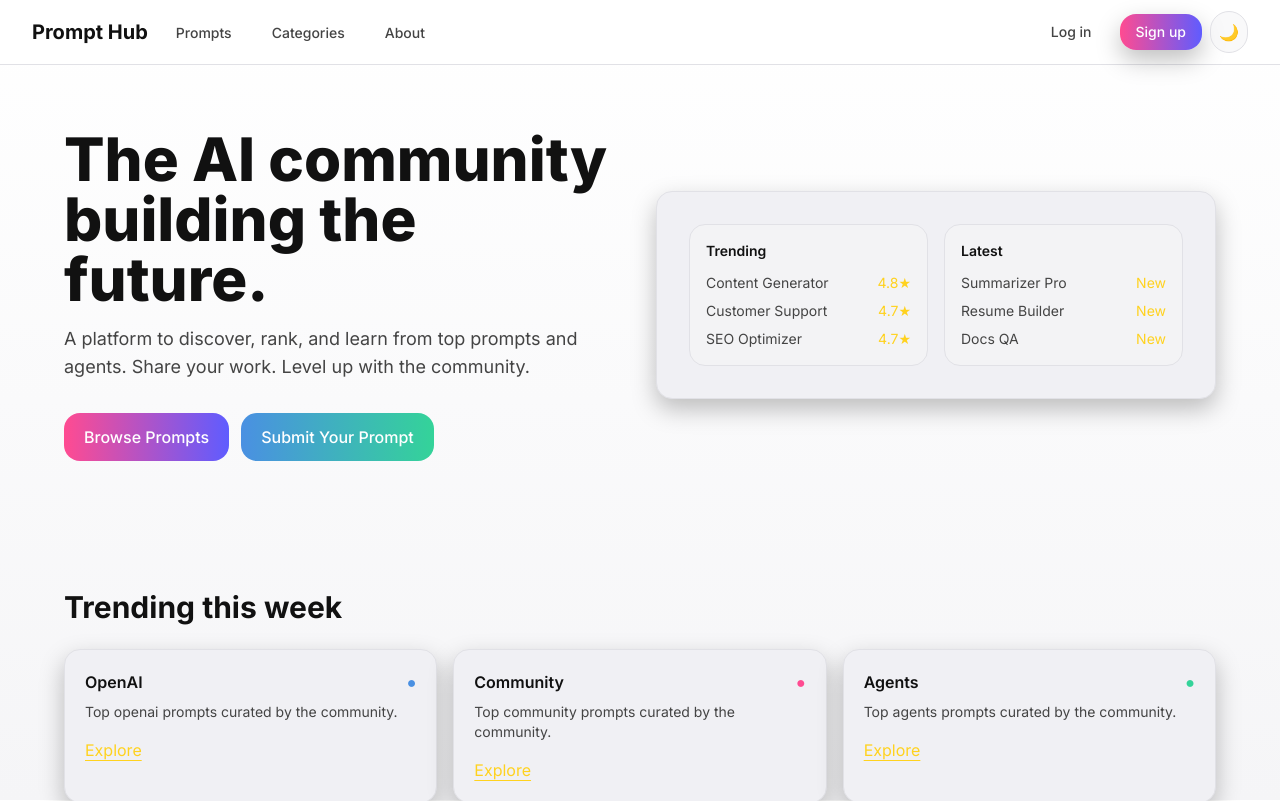
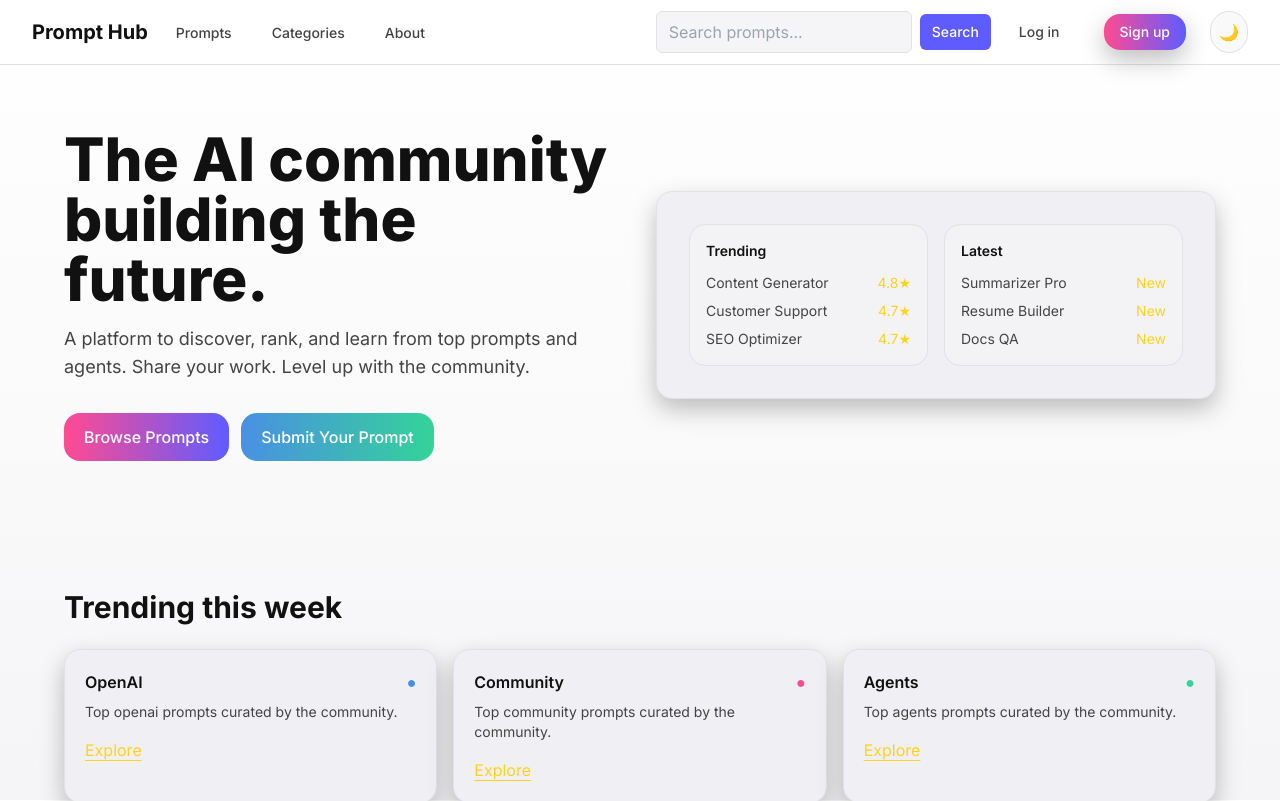
Before and after one commit to ZionX42/rate-my-prompt, a Next.js app: page / in a window 1280 px wide. Shown: the top 801 px of the page. Built offline with nearby package versions, Linux system fonts and the light colour scheme; no server answers; the database is empty.

Commit message:
feat(search): add SearchInput component and integrate in Navigation; add tests and mocks for next/navigation; mark 5.3.1 done in TASKS.md

```diff
--- a/components/Navigation.tsx
+++ b/components/Navigation.tsx
@@ -1,6 +1,7 @@
 import Link from 'next/link';
 import React from 'react';
 import ThemeToggle from './ui/ThemeToggle';
+import SearchInput from './ui/SearchInput';
 
 const Navigation = () => {
   return (
@@ -37,7 +38,8 @@ const Navigation = () => {
           </div>
 
           {/* Right side navigation items */}
-          <div className="hidden sm:ml-6 sm:flex sm:items-center">
+          <div className="hidden sm:ml-6 sm:flex sm:items-center gap-4">
+            <SearchInput />
             <Link
               href="/login"
               className="text-subtext hover:text-heading px-3 py-2 rounded-md text-sm font-medium"
--- /dev/null
+++ b/components/ui/SearchInput.tsx
@@ -0,0 +1,38 @@
+"use client";
+
+import React from 'react';
+import { useRouter } from 'next/navigation';
+
+export default function SearchInput() {
+  const router = useRouter();
+  const [q, setQ] = React.useState('');
+
+  function onSubmit(e: React.FormEvent<HTMLFormElement>) {
+    e.preventDefault();
+    const term = q.trim();
+    if (!term) return;
+    router.push(`/search?q=${encodeURIComponent(term)}`);
+  }
+
+  return (
+    <form role="search" aria-label="Site" onSubmit={onSubmit} className="hidden sm:flex items-center gap-2">
+      <label htmlFor="site-search" className="sr-only">Search</label>
+      <input
+        id="site-search"
+        name="q"
+        value={q}
+        onChange={(e) => setQ(e.target.value)}
+        placeholder="Search prompts..."
+        className="w-64 px-3 py-2 rounded-md bg-surface text-subtext placeholder:text-muted border border-border focus:outline-none focus:ring-2 focus:ring-accent-indigo"
+        aria-label="Search prompts"
+      />
+      <button
+        type="submit"
+        className="px-3 py-2 rounded-md text-sm font-medium bg-accent-indigo text-white hover:opacity-90"
+        aria-label="Submit search"
+      >
+        Search
+      </button>
+    </form>
+  );
+}
```
Also changed, not shown: ai/RULES.md (+0 -4 lines), ai/TASKS.md (+1 -1 lines), 2 other files (tests, documents, lock files or other folders).
